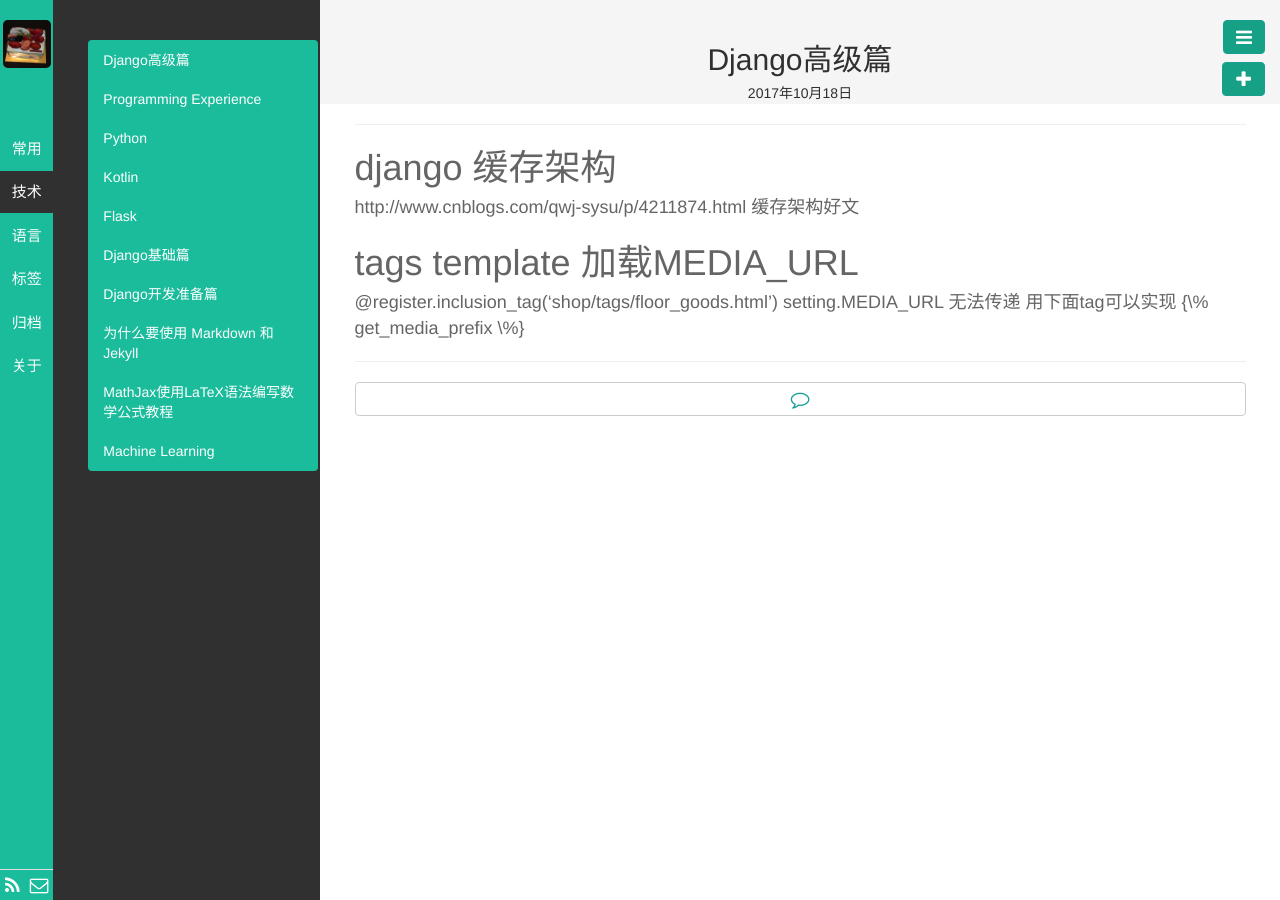
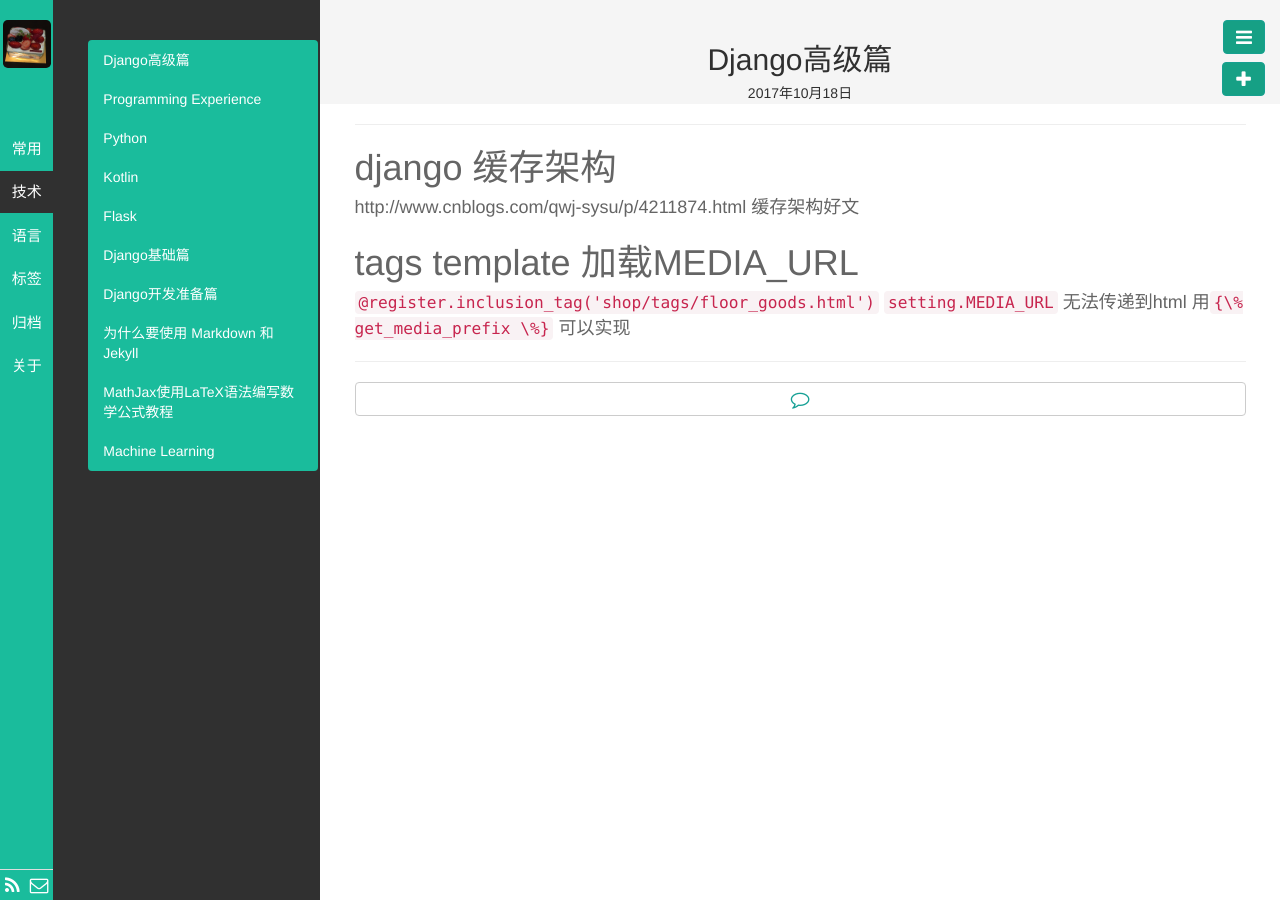
Before and after one commit to kyoyo/kyoyo.github.io, a Jekyll site: the page built from _posts/技術/2017-10-18-Django.md, in a window 1280 px wide. Built offline with Jekyll 4.4.1, drawn with Linux system fonts in a browser that asks for light colours; Markdown is read by kramdown in place of the engine named in the settings.

Commit message:
Update 2017-10-18-Django.md

```diff
--- a/_posts/技術/2017-10-18-Django.md
+++ b/_posts/技術/2017-10-18-Django.md
@@ -11,7 +11,6 @@ description:
 http://www.cnblogs.com/qwj-sysu/p/4211874.html  缓存架构好文
 
 # tags template 加载MEDIA_URL
-@register.inclusion_tag('shop/tags/floor_goods.html')
-setting.MEDIA_URL 无法传递
-用下面tag可以实现
-{\% get_media_prefix \%}
+`@register.inclusion_tag('shop/tags/floor_goods.html')`
+`setting.MEDIA_URL` 无法传递到html
+用`{\% get_media_prefix \%}` 可以实现
```
